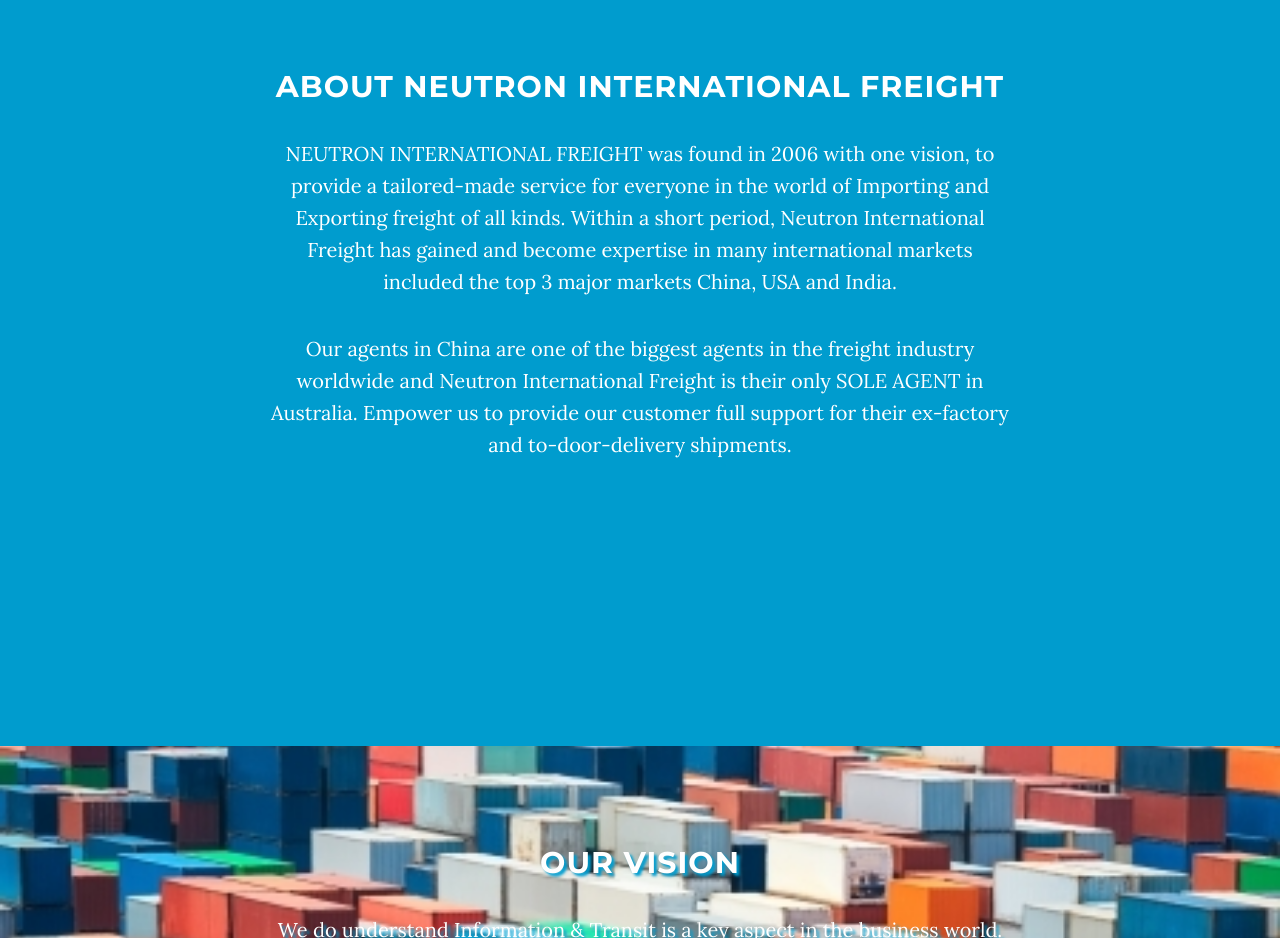
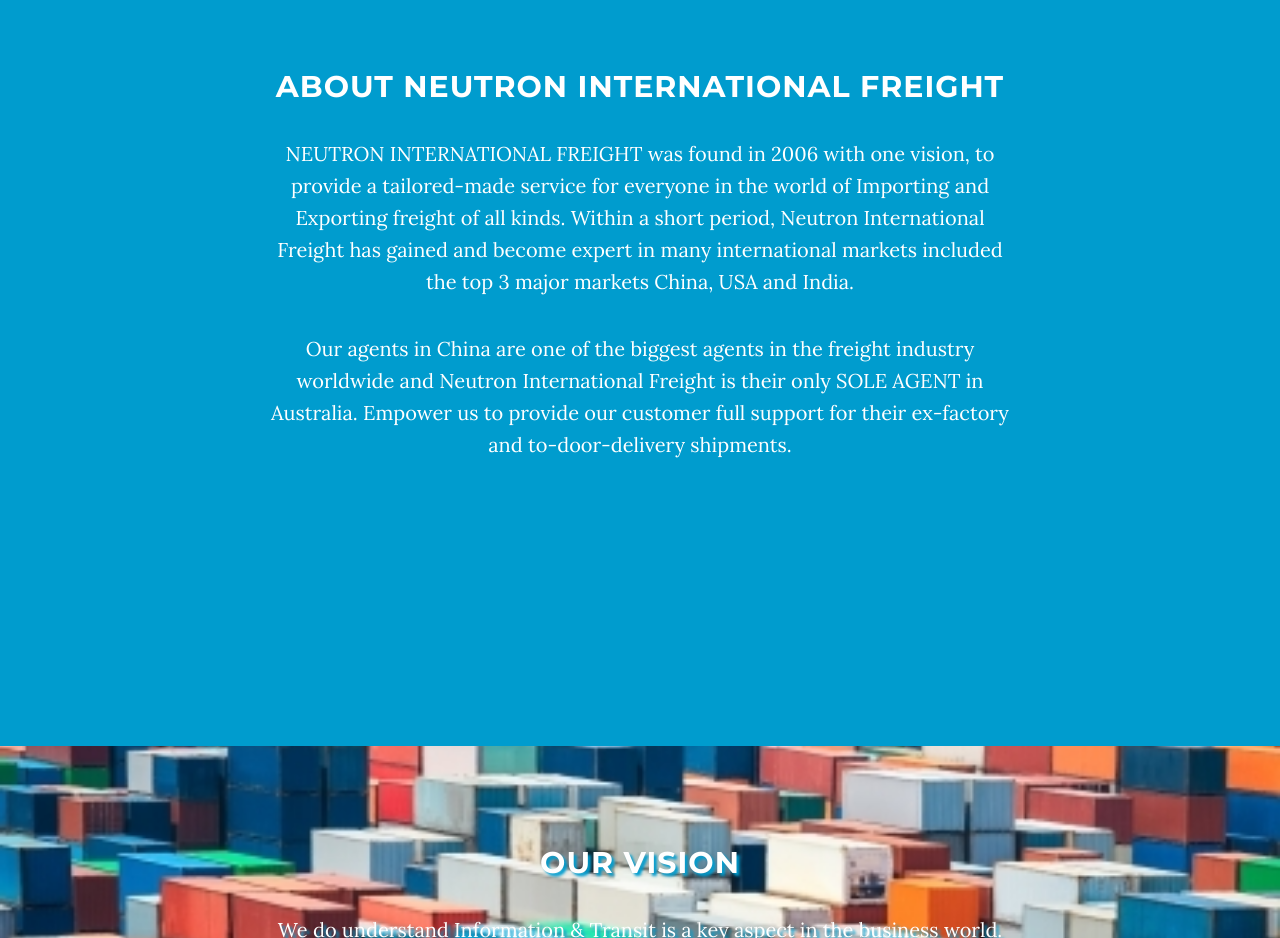
Before and after one commit to bseng/nif, a plain HTML site: page index.html in a window 1280 px wide. Shown: the part 980-1918 px from the top of the page. Drawn offline with Linux system fonts and the light colour scheme; some packages are replaced by stand-ins of ours.

Commit message:
change expertise to expert

```diff
--- a/index.html
+++ b/index.html
@@ -90,7 +90,7 @@
         <div class="row">
             <div class="col-lg-8 col-lg-offset-2">
                 <h2>About Neutron International Freight</h2>
-                <P>NEUTRON INTERNATIONAL FREIGHT was found in 2006 with one vision, to provide a tailored-made service for everyone in the world of Importing and Exporting freight of all kinds.  Within a short period, Neutron International Freight has gained and become expertise in many international markets included the top 3 major markets China, USA and India.</P>
+                <P>NEUTRON INTERNATIONAL FREIGHT was found in 2006 with one vision, to provide a tailored-made service for everyone in the world of Importing and Exporting freight of all kinds.  Within a short period, Neutron International Freight has gained and become expert in many international markets included the top 3 major markets China, USA and India.</P>
                 <p>Our agents in China are one of the biggest agents in the freight industry worldwide and Neutron International Freight is their only SOLE AGENT in Australia. Empower us to provide our customer full support for their ex-factory and to-door-delivery shipments.</p>
             </div>
         </div>
```
